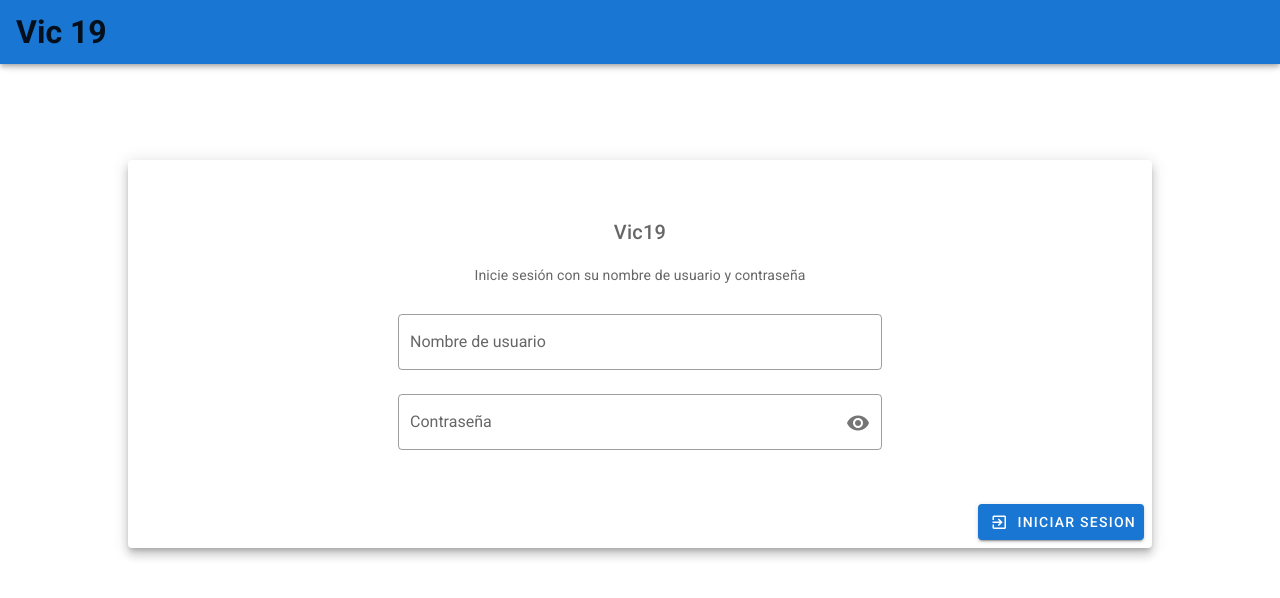
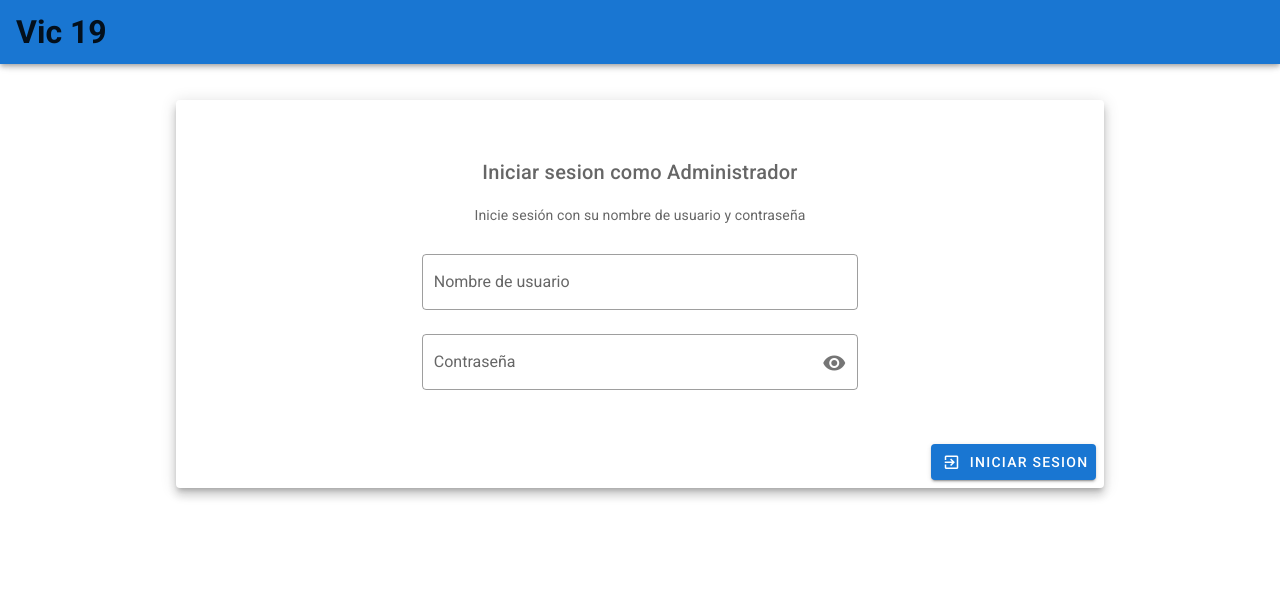
Before and after one commit to Grupo-Arquitectura-2021/VIC-19-Frontend-Web, a Vue app in the folder vic19web/: page / in a window 1280 px wide. Shown: the top 598 px of the page. Built offline with nearby package versions, Linux system fonts and the light colour scheme.

Commit message:
correction of loginPage

```diff
--- a/vic19web/src/App.vue
+++ b/vic19web/src/App.vue
@@ -43,10 +43,11 @@
 
     <v-main>
       <br>
+        <router-view />
       <br>
       <br>
       <br>
-      <card-login title="Vic19" @dataVerified="ChangeRoute"></card-login>
+      <!-- <card-login title="Vic19" @dataVerified="ChangeRoute"></card-login> -->
       <!-- <login-page></login-page> -->
 
     </v-main>
@@ -54,7 +55,7 @@
 </template>
 
 <script>
-import CardLogin from './components/Login/CardLogin.vue';
+// import CardLogin from './components/Login/CardLogin.vue';
 // import LoginPage from './views/LoginPage.vue';
 
 
@@ -63,7 +64,7 @@ export default {
 
   components: {
     // LoginPage,
-    CardLogin
+    // CardLogin
   },
 
   data: () => ({
--- a/vic19web/src/router/index.js
+++ b/vic19web/src/router/index.js
@@ -1,7 +1,7 @@
 import Vue from 'vue'
 import VueRouter from 'vue-router'
 import Home from '../views/Home.vue'
-// import LoginPage from '../views/LoginPage.vue'
+import LoginPage from '../views/LoginPage.vue'
 
 Vue.use(VueRouter)
 
@@ -19,11 +19,11 @@ const routes = [
     // which is lazy-loaded when the route is visited.
     component: () => import(/* webpackChunkName: "about" */ '../views/About.vue')
   },
-  // {
-  //   path: '/Login',
-  //   name: 'Login',
-  //   component: LoginPage
-  // },
+  {
+    path: '/',
+    name: 'Login',
+    component: LoginPage
+  },
 ]
 
 const router = new VueRouter({
--- a/vic19web/src/views/LoginPage.vue
+++ b/vic19web/src/views/LoginPage.vue
@@ -20,7 +20,7 @@
 </template>
 
 <script>
-import CardLogin from "./components/Login/CardLogin.vue";
+import CardLogin from "../components/Login/CardLogin.vue";
 export default {
   components: {
     CardLogin,
```
